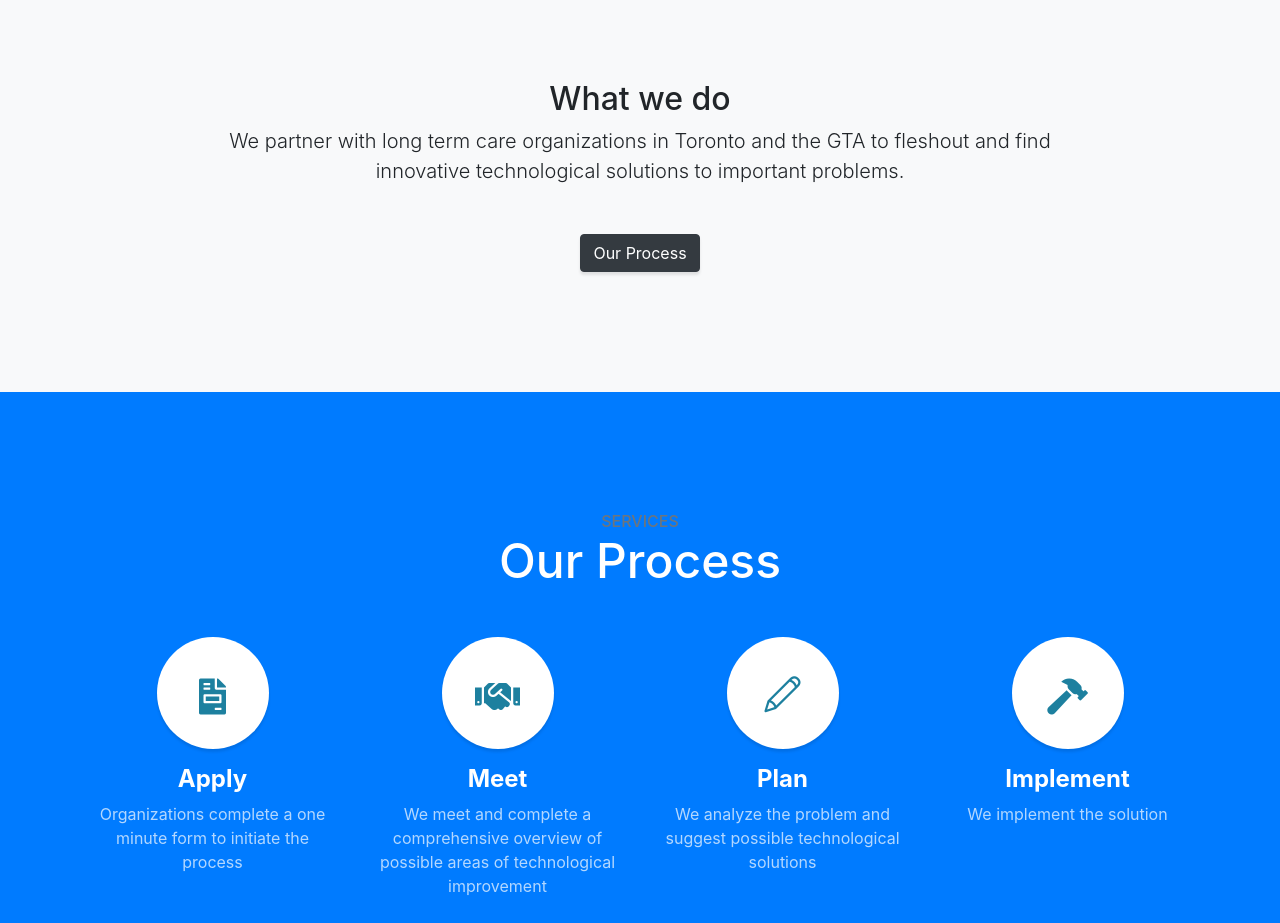
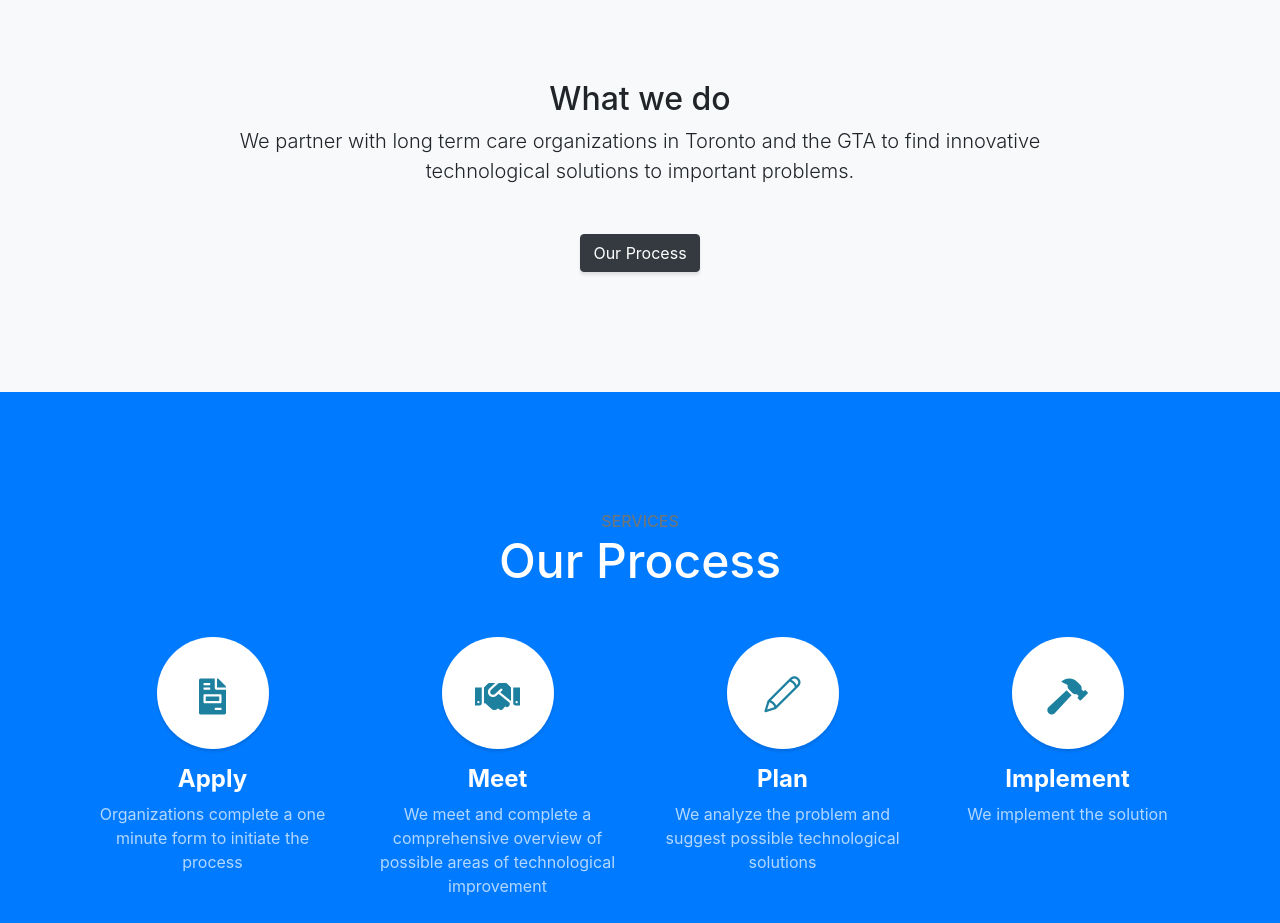
Before and after one commit to tech4seniors/tech4seniors.github.io, a website with bundled scripts: page index.html in a window 1280 px wide. Shown: the part 840-1763 px from the top of the page. Built offline with nearby package versions, Linux system fonts and the light colour scheme.

Commit message:
spelling

```diff
--- a/index.html
+++ b/index.html
@@ -67,7 +67,7 @@
       <div class="row">
         <div class="col-lg-10 mx-auto">
           <h2>What we do</h2>
-          <p class="lead mb-5">We partner with long term care organizations in Toronto and the GTA to fleshout and find innovative technological solutions to important problems.</p>
+          <p class="lead mb-5">We partner with long term care organizations in Toronto and the GTA to find innovative technological solutions to important problems.</p>
           <a class="btn btn-dark btn-xl js-scroll-trigger" href="#services">Our Process</a>
         </div>
       </div>
```
